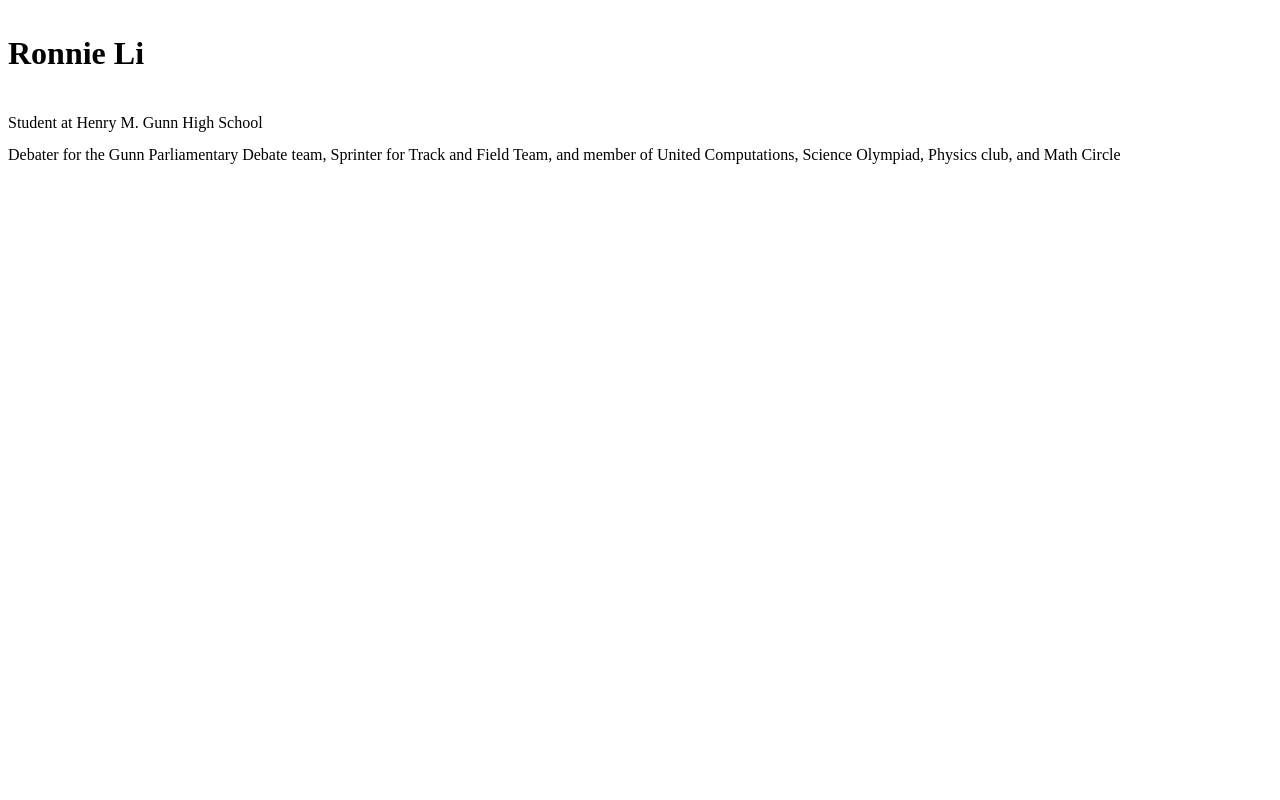
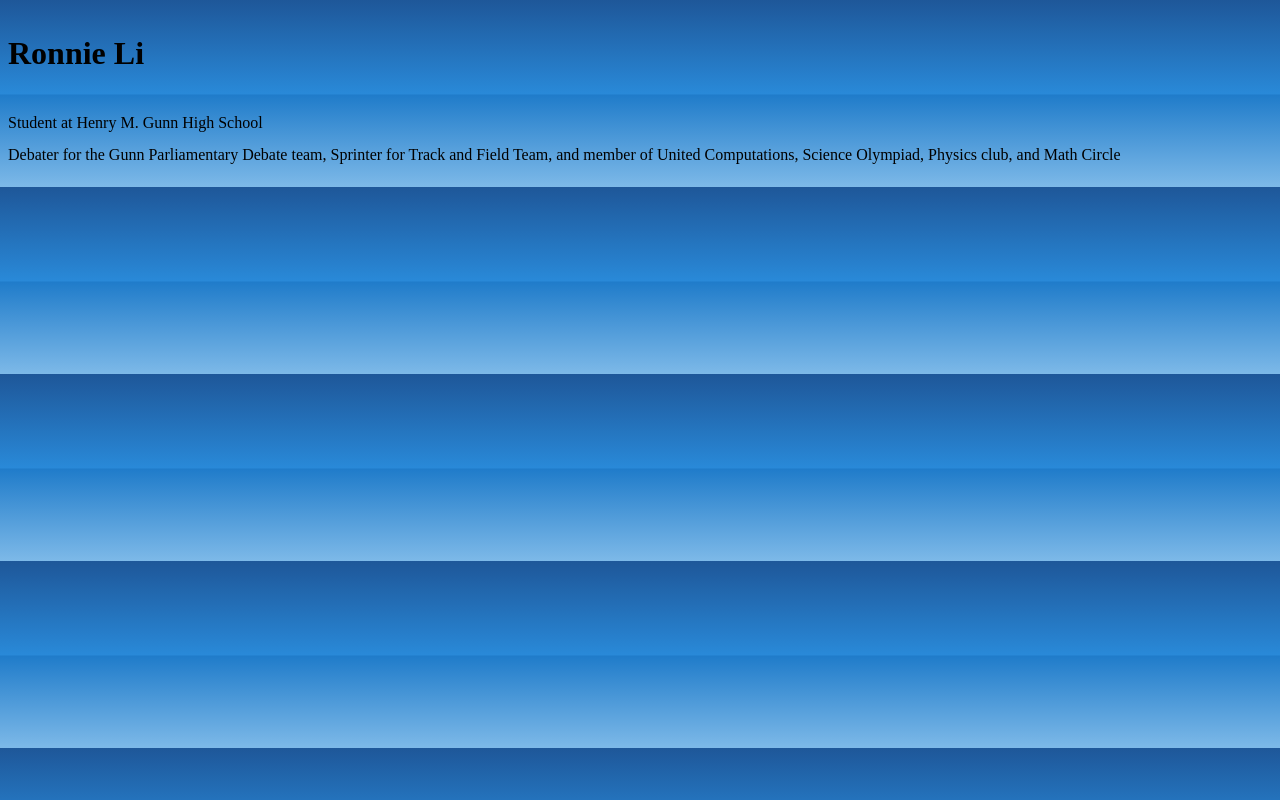
Before and after one commit to Objay1003/objay1003.github.io, a plain HTML site: page index.html in a window 1280 px wide. Drawn offline with Linux system fonts and the light colour scheme.

Commit message:
Update index.html

```diff
--- a/index.html
+++ b/index.html
@@ -1,7 +1,7 @@
 <!DOCTYPE html>
 <html>
 <head>
-<title>Running</title>
+<title>Ronnie Li</title>
 </head>
 <body>
 <h1>Ronnie Li</h1>
@@ -11,5 +11,10 @@
 <style>
   body {
     line-height: 2;
+    background: #1e5799; /* Old browsers */
+background: -moz-linear-gradient(top,  #1e5799 0%, #2989d8 50%, #207cca 51%, #7db9e8 100%); /* FF3.6-15 */
+background: -webkit-linear-gradient(top,  #1e5799 0%,#2989d8 50%,#207cca 51%,#7db9e8 100%); /* Chrome10-25,Safari5.1-6 */
+background: linear-gradient(to bottom,  #1e5799 0%,#2989d8 50%,#207cca 51%,#7db9e8 100%); /* W3C, IE10+, FF16+, Chrome26+, Opera12+, Safari7+ */
+filter: progid:DXImageTransform.Microsoft.gradient( startColorstr='#1e5799', endColorstr='#7db9e8',GradientType=0 ); /* IE6-9 */
   }
 </style>
```
